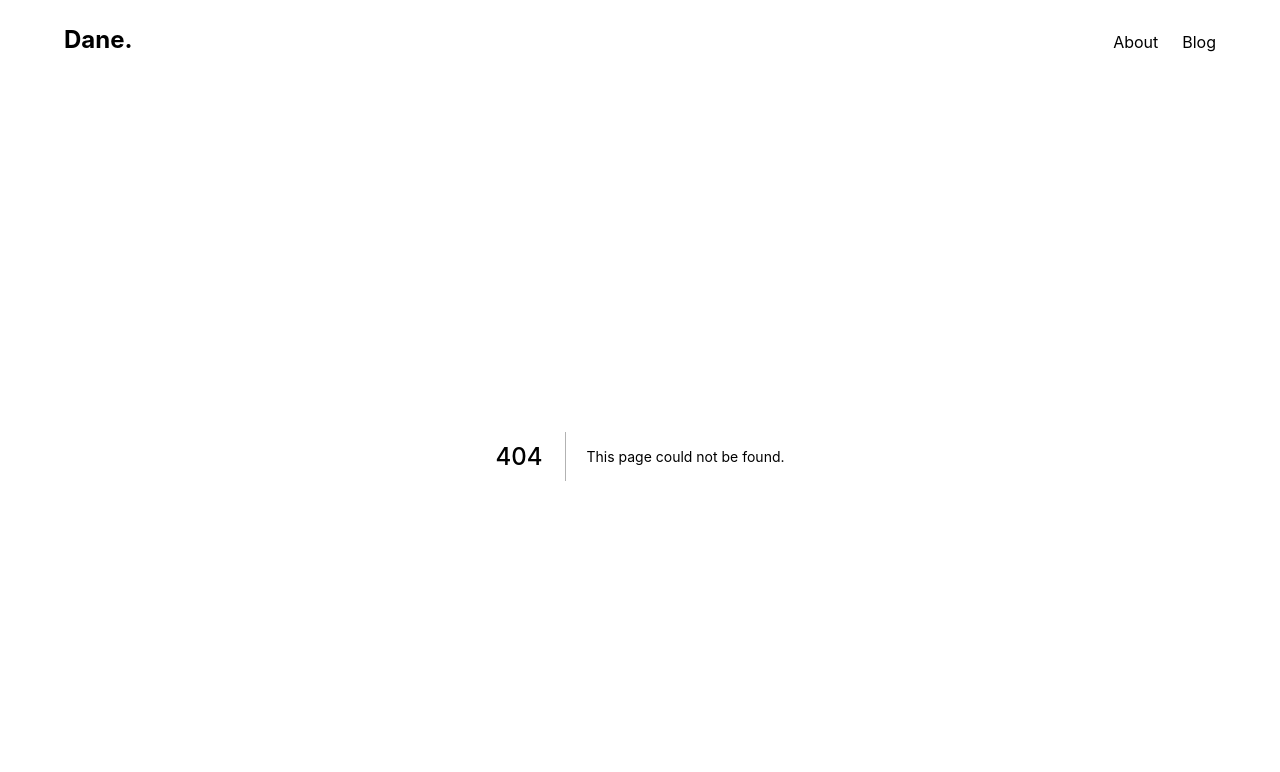
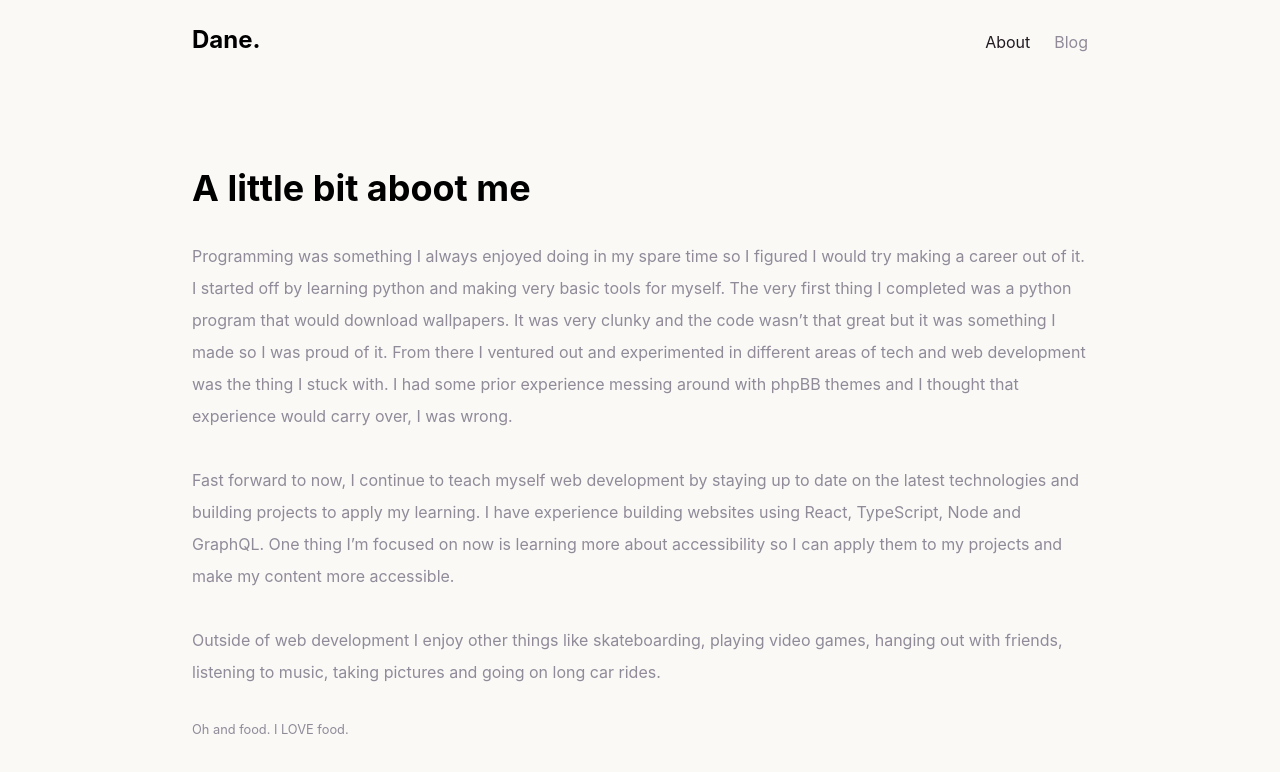
Before and after one commit to nulfrost/danethe.dev, a Next.js app: page /about in a window 1280 px wide. Before the commit this address had no page. Shown: the top 772 px of the page. Built offline with nearby package versions, Linux system fonts and the light colour scheme.

Commit message:
finished about page

```diff
--- a/components/layout/MainLayout.tsx
+++ b/components/layout/MainLayout.tsx
@@ -5,7 +5,9 @@ type Props = {
 export const MainLayout: React.FunctionComponent<Props> = ({ children }) => {
   return (
     <>
-      <main className="h-full">{children}</main>
+      <main className="flex flex-1">
+        <section className="flex flex-1">{children}</section>
+      </main>
     </>
   );
 };
--- a/components/layout/Navbar.tsx
+++ b/components/layout/Navbar.tsx
@@ -1,22 +1,41 @@
-import { Text } from "../common/Text";
+import { useRouter } from "next/router";
+import Link from "next/link";
 
 export const Navbar = () => {
+  const router = useRouter();
+
   return (
     <header className="mt-6">
       <nav className="flex items-baseline justify-between">
-        <Text as="a" href="/" className="text-2xl font-bold">
-          Dane.
-        </Text>
+        <Link href="/">
+          <a className="text-2xl font-bold">Dane.</a>
+        </Link>
         <ul className="flex gap-6">
           <li>
-            <Text as="a" href="/about" className="text-grayish">
-              About
-            </Text>
+            <Link href="/about">
+              <a
+                className={`duration-150 hover:text-kinda-black ${
+                  router.pathname === "/about"
+                    ? "text-kinda-black"
+                    : "text-grayish"
+                }`}
+              >
+                About
+              </a>
+            </Link>
           </li>
           <li>
-            <Text as="a" href="/blog">
-              Blog
-            </Text>
+            <Link href="/blog">
+              <a
+                className={`duration-150 hover:text-kinda-black ${
+                  router.pathname === "/blog"
+                    ? "text-kinda-black"
+                    : "text-grayish"
+                }`}
+              >
+                Blog
+              </a>
+            </Link>
           </li>
         </ul>
       </nav>
--- /dev/null
+++ b/pages/about.tsx
@@ -0,0 +1,46 @@
+import { Text } from "../components/common/Text";
+import { MainLayout } from "../components/layout/MainLayout";
+
+const About = () => {
+  return (
+    <MainLayout>
+      <div className="flex flex-col flex-1 mt-28">
+        <Text as="h1" className="mb-8 text-4xl font-bold">
+          A little bit aboot me
+        </Text>
+        <div className="space-y-8 text-grayish">
+          <Text as="p" className="leading-loose">
+            Programming was something I always enjoyed doing in my spare time so
+            I figured I would try making a career out of it. I started off by
+            learning python and making very basic tools for myself. The very
+            first thing I completed was a python program that would download
+            wallpapers. It was very clunky and the code wasn’t that great but it
+            was something I made so I was proud of it. From there I ventured out
+            and experimented in different areas of tech and web development was
+            the thing I stuck with. I had some prior experience messing around
+            with phpBB themes and I thought that experience would carry over, I
+            was wrong.
+          </Text>
+          <Text as="p" className="leading-loose">
+            Fast forward to now, I continue to teach myself web development by
+            staying up to date on the latest technologies and building projects
+            to apply my learning. I have experience building websites using
+            React, TypeScript, Node and GraphQL. One thing I’m focused on now is
+            learning more about accessibility so I can apply them to my projects
+            and make my content more accessible.
+          </Text>
+          <Text as="p" className="leading-loose">
+            Outside of web development I enjoy other things like skateboarding,
+            playing video games, hanging out with friends, listening to music,
+            taking pictures and going on long car rides.
+          </Text>
+          <Text as="small" className="inline-block mt-8">
+            Oh and food. I LOVE food.
+          </Text>
+        </div>
+      </div>
+    </MainLayout>
+  );
+};
+
+export default About;
--- a/pages/index.tsx
+++ b/pages/index.tsx
@@ -4,11 +4,15 @@ import { MainLayout } from "../components/layout/MainLayout";
 function HomePage() {
   return (
     <MainLayout>
-      <section className="flex items-center h-full">
-        <Text as="h1" className="font-bold text-7xl text-kinda-black">
+      <div className="flex flex-col justify-center flex-1">
+        <Text as="h1" className="mb-6 text-6xl font-bold text-kinda-black">
           Hey, I’m Dane. I am a frontend developer from Toronto.
         </Text>
-      </section>
+        <Text as="p" className="text-grayish">
+          I am a self-taught developer that enjoys building <b>fast</b> and{" "}
+          <b>accessible</b> websites using the latest web technologies.
+        </Text>
+      </div>
     </MainLayout>
   );
 }
--- a/styles/global.css
+++ b/styles/global.css
@@ -3,16 +3,22 @@
 @tailwind utilities;
 
 @layer base {
-    @import url('https://fonts.googleapis.com/css2?family=Inter:wght@400;600;700&display=swap');
-    :root {
-        --color-offwhite: "#FAF9F6"
-        --color-kinda-black: "#211A21"
-        --color-grayish: "#908A99"
-    }
+  @import url("https://fonts.googleapis.com/css2?family=Inter:wght@400;600;700&display=swap");
+  :root {
+    --color-offwhite: #faf9f6;
+    --color-kinda-black: #211a21;
+    --color-grayish: #908a99;
+  }
 
-    html, body, #__next {
-        font-family: 'Inter', sans-serif;
-        height: 100%;
-        @apply max-w-6xl mx-auto bg-kinda-black;
-    }
+  *::selection {
+    @apply bg-yellow-600 text-offwhite;
+  }
+
+  html,
+  body,
+  #__next {
+    font-family: "Inter", sans-serif;
+    height: 100%;
+    @apply flex flex-col max-w-4xl mx-auto bg-offwhite dark:bg-kinda-black;
+  }
 }
--- a/tailwind.config.js
+++ b/tailwind.config.js
@@ -1,6 +1,7 @@
 module.exports = {
+  mode: "jit",
   purge: ["./pages/**/*.{js,ts,jsx,tsx}", "./components/**/*.{js,ts,jsx,tsx}"],
-  darkMode: "media", // or 'media' or 'class'
+  darkMode: "class", // or 'media' or 'class'
   theme: {
     extend: {
       textColor: {
```
